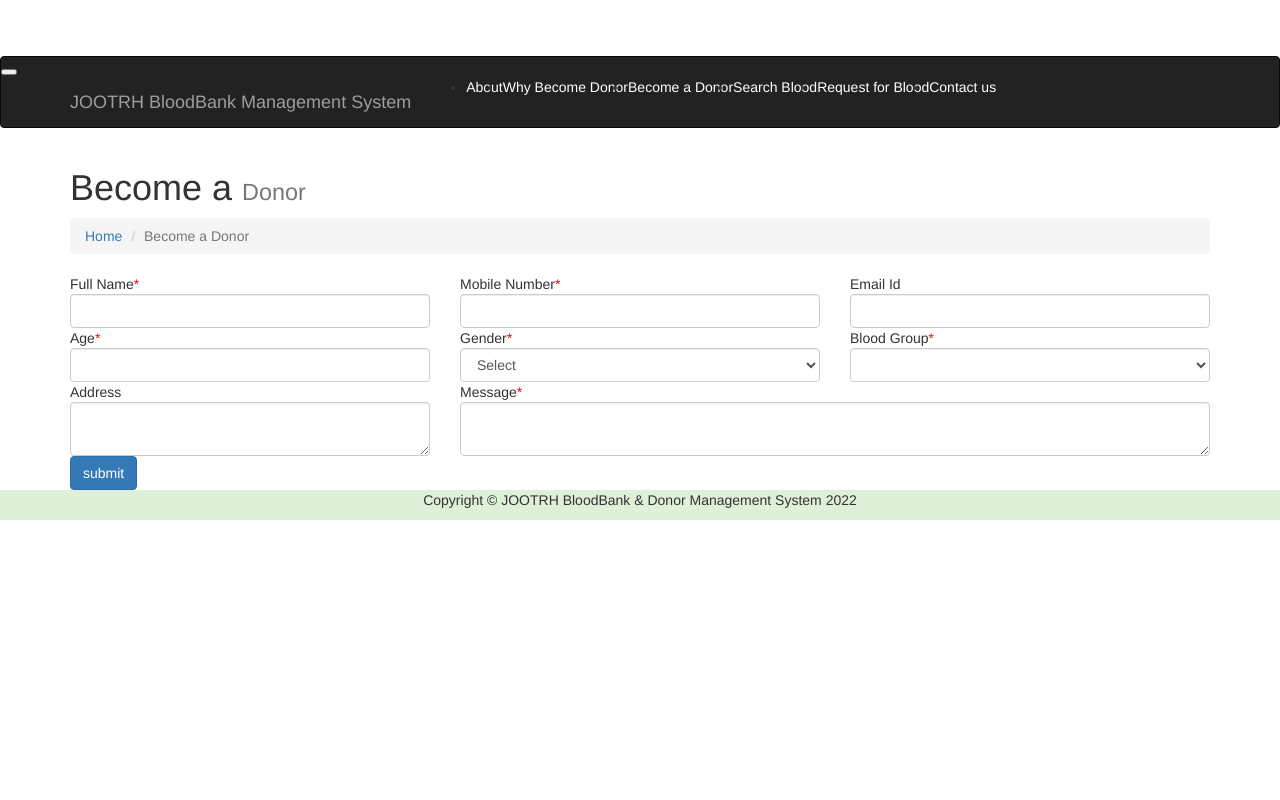
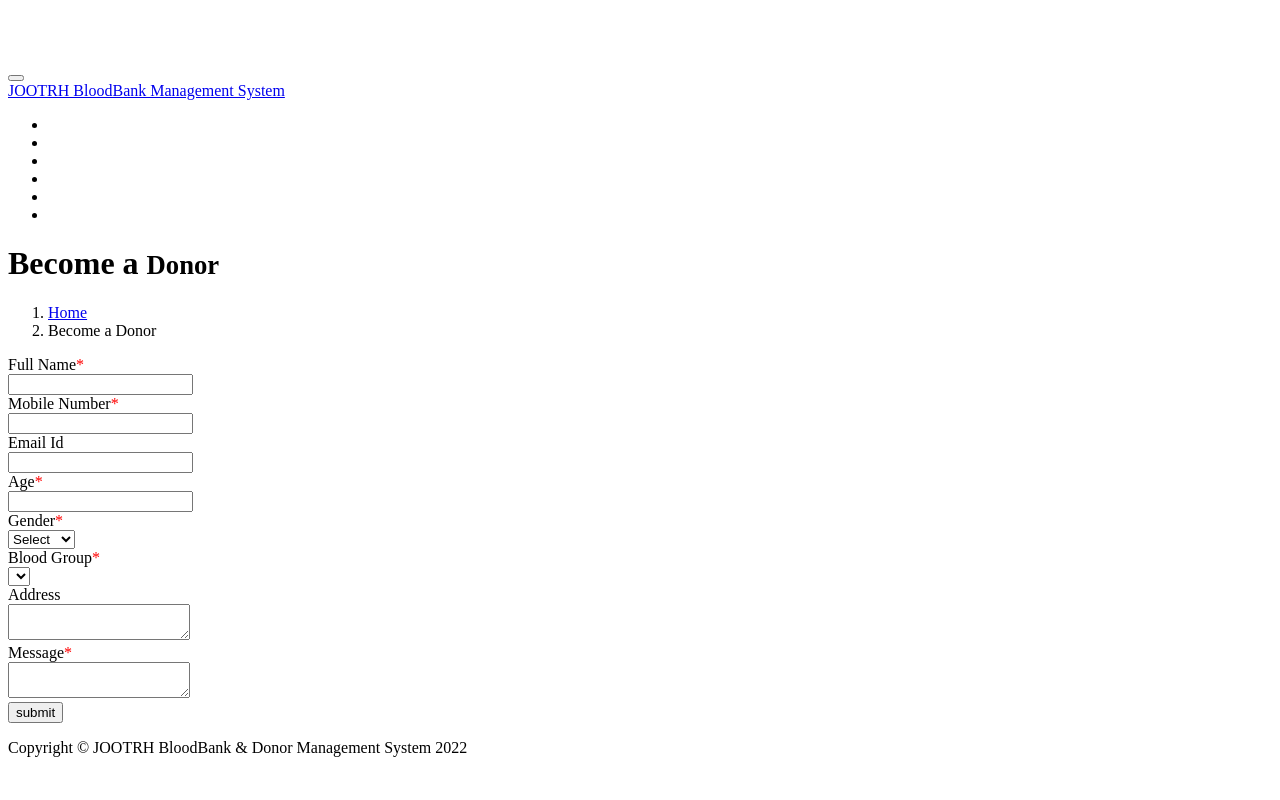
Before and after one commit to nyagol001/bbdms, a PHP site: page /become-donar.php in a window 1280 px wide. Run offline with PHP 8.4, Linux system fonts and the light colour scheme; lists and menus that the app fills with data are empty; some libraries are stand-ins or nearby versions.

Commit message:
Update become-donar.php

```diff
--- a/become-donar.php
+++ b/become-donar.php
@@ -13,8 +13,7 @@
     <meta name="author" content="">
 
     <title>JOOTRH BloodBank & Donor Management System | Become A Donor</title>
-    <link href="vendor/bootstrap/css/bootstrap.min.css" rel="stylesheet">
-    <link href="vendor/font-awesome/css/font-awesome.min.css" rel="stylesheet" type="text/css">
+
     <link href="css/modern-business.css" rel="stylesheet">
     <style>
     .navbar-toggler {
@@ -53,10 +52,10 @@
 
 <?php include('includes/header.php');?>
 
-    <!-- Page Content -->
+
     <div class="container">
 
-        <!-- Page Heading/Breadcrumbs -->
+
         <h1 class="mt-4 mb-3">Become a <small>Donor</small></h1>
 
         <ol class="breadcrumb">
@@ -66,7 +65,7 @@
             <li class="breadcrumb-item active">Become a Donor</li>
         </ol>
 
-        <!-- Content Row -->
+
         <form name="donar" method="post">
 <div class="row">
 <div class="col-lg-4 mb-4">
@@ -133,15 +132,12 @@
 
 
 
-        <!-- /.row -->
+
 </form>
-        <!-- /.row -->
+
 </div>
   <?php include('includes/footer.php');?>
-    <!-- Bootstrap core JavaScript -->
-    <script src="vendor/jquery/jquery.min.js"></script>
-    <script src="vendor/tether/tether.min.js"></script>
-    <script src="vendor/bootstrap/js/bootstrap.min.js"></script>
+
 
 </body>
 
```
